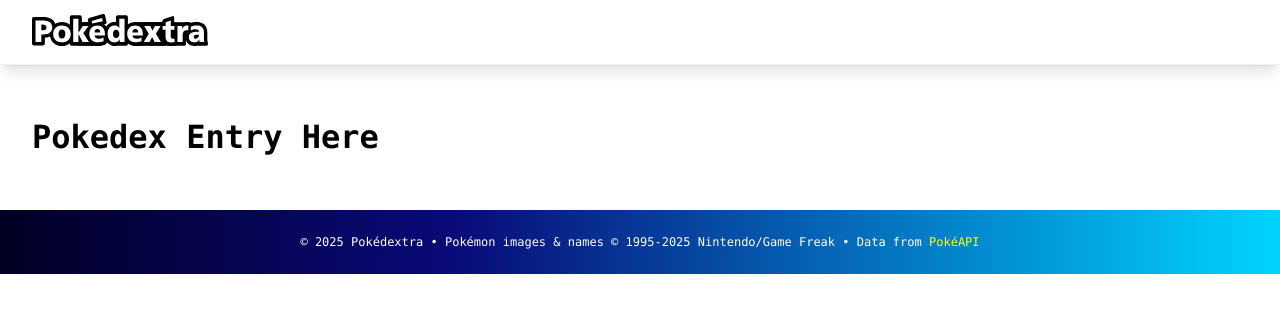
After one commit to Pokedextra/pokedextra, a Flask app: page /pokemon/1 in a window 1280 px wide. The commit adds this page. Shown: the top 313 px of the page. Run offline with Flask 3, Linux system fonts and the light colour scheme.

Commit message:
feature: add pokedex entry page - added pokemon.html, pokedex-entry.js - added css to style pokedex-entry-main - added new route to load pokedex entry page when a pokemon is clicked on

```diff
--- a/app/routes.py
+++ b/app/routes.py
@@ -5,3 +5,7 @@ main = Blueprint('main', __name__)
 @main.route("/")
 def index():
     return render_template("index.html")
+
+@main.route("/pokemon/<pokemon_name>")
+def pokemon(pokemon_name):
+    return render_template("pokemon.html", pokemon_name=pokemon_name)
--- a/app/static/css/styles.css
+++ b/app/static/css/styles.css
@@ -4,6 +4,8 @@ body {
   font-family: "Consolas", "Menlo", "Monaco", "Courier New", monospace;
 }
 
+
+/* Global nav*/
 .global-header {
   background-color: white;
   border-color: rgb(243 244 246);
@@ -38,6 +40,8 @@ body {
   height: 2rem;
 }
 
+
+/* Pokedex page */
 .content-header {
   background: #020024;
   background: linear-gradient(90deg, rgba(2, 0, 36, 1) 0%, rgba(9, 9, 121, 1) 35%, rgba(0, 212, 255, 1) 100%);
@@ -176,6 +180,17 @@ body {
   color: black;
 }
 
+
+/* Pokedex entry page */
+.pokedex-entry-main {
+  padding: 2rem 2rem;
+  margin-left: auto;
+  margin-right: auto;
+  max-width: 80rem;
+}
+
+
+/* Global footer */
 footer {
   background: #020024;
   background: linear-gradient(90deg, rgba(2, 0, 36, 1) 0%, rgba(9, 9, 121, 1) 35%, rgba(0, 212, 255, 1) 100%);
@@ -191,7 +206,7 @@ footer {
 
 .footer-copyright p {
   margin: 0;
-  font-size: 1rem;
+  font-size: 0.75rem;
   line-height: 1rem;
   text-align: center;
 }
--- /dev/null
+++ b/app/templates/pokemon.html
@@ -0,0 +1,47 @@
+<!DOCTYPE html>
+<html lang="en">
+  <head>
+    <meta charset="UTF-8">
+    <meta name="viewport" content="width=device-width, initial-scale=1.0">
+    <title>Pokédextra | {{ pokemon_name | capitalize }} Pokédex Entry</title>
+    <link rel="icon" href="{{ url_for('static', filename='favicon-light.ico') }}" media="(prefers-color-scheme: light)"/>
+    <link rel="icon" href="{{ url_for('static', filename='favicon-dark.ico') }}" media="(prefers-color-scheme: dark)"/>
+    <link rel="stylesheet" href="{{ url_for('static', filename='css/styles.css') }}">
+    <script src="{{ url_for('static', filename='js/pokedex-entry.js') }}" defer></script>
+  </head>
+<body>
+  <div id="app">
+    <header class="global-header">
+      <nav class="header-nav">
+        <div class="nav-bar">
+          <a href="/">
+            <div class="nav-logo">
+              <img src="{{ url_for('static', filename='images/logo/nav-logo.svg') }}" alt="Pokédextra logo">
+            </div>
+          </a>
+          <div class="nav-links">
+            <!-- add buttons for navigation links here -->
+          </div>
+        </div>
+      </nav>
+    </header>
+    <main>
+      <main class="pokedex-entry-main">
+        <h1>Pokedex Entry Here</h1>
+      </main>
+    </main>
+    <footer>
+      <div class="footer-content">
+        <div class="footer-links">
+          <!-- add buttons for footer links here -->
+        </div>
+        <div class="footer-copyright">
+          <p>© 2025 Pokédextra • Pokémon images & names © 1995-2025 Nintendo/Game Freak • Data from
+            <a href="https://pokeapi.co/">PokéAPI</a>
+          </p>
+        </div>
+      </div>
+    </footer>
+  </div>
+</body>
+</html>
```
Also changed, not shown: app/static/js/pokedex-entry.js (added).
